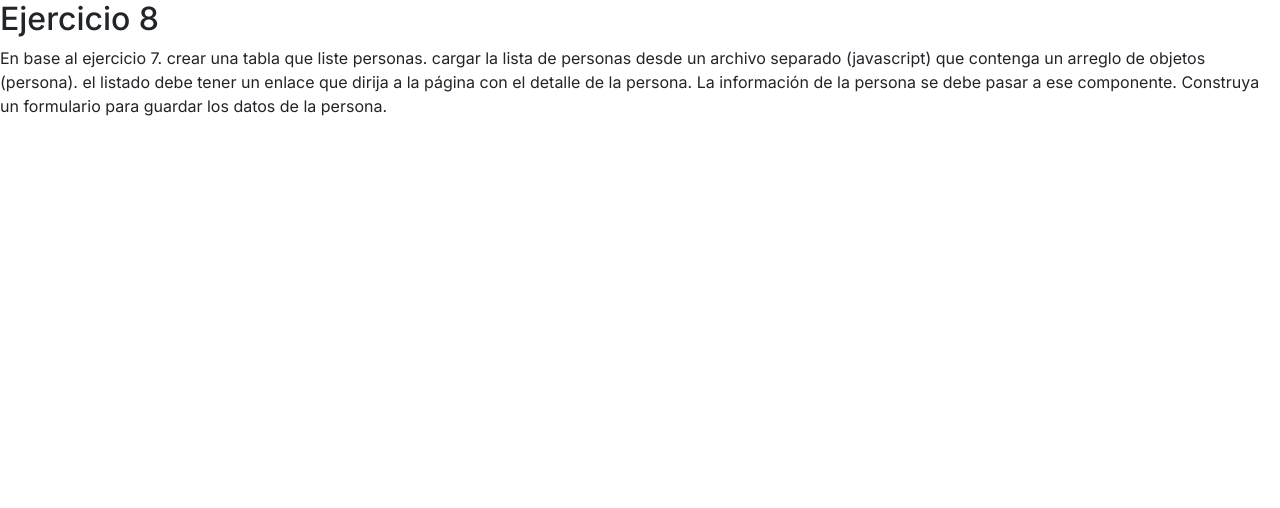
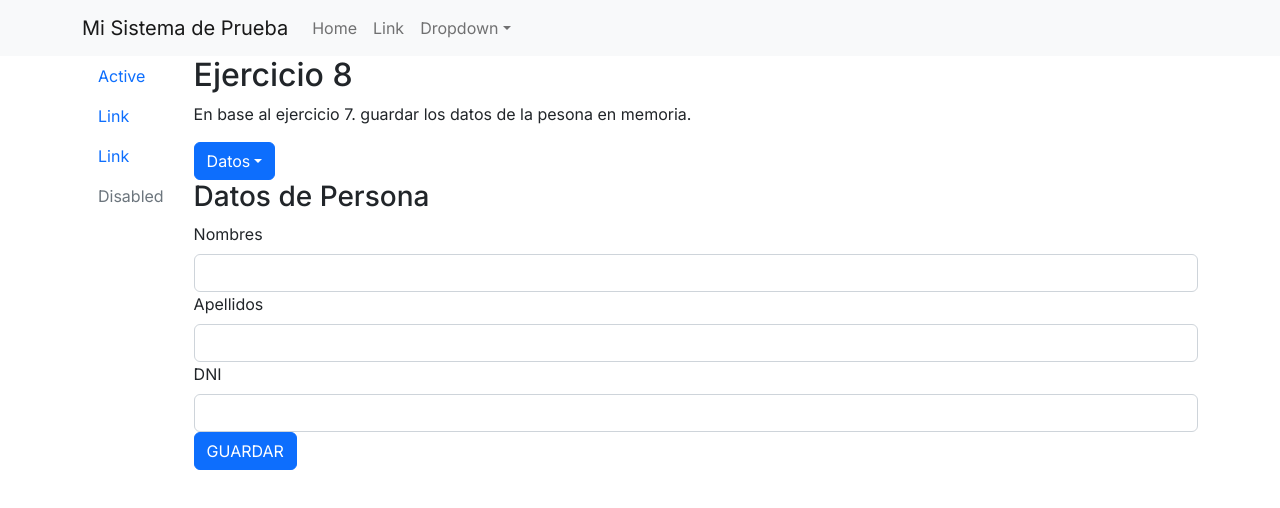
Before and after one commit to otro34/next-app-example, a Next.js app: page /ejercicio8 in a window 1280 px wide. Shown: the top 508 px of the page. Built offline with nearby package versions, Linux system fonts and the light colour scheme.

Commit message:
adding complete solution

```diff
--- /dev/null
+++ b/src/api/persona.js
@@ -0,0 +1,13 @@
+let personas = []
+
+const save = (persona) => {
+    personas.push(persona)
+}
+
+const getAll = () => {
+    return personas;
+}
+
+const PersonaApi = { save, getAll }
+
+export default PersonaApi
--- a/src/app/ejercicio8/page.js
+++ b/src/app/ejercicio8/page.js
@@ -1,19 +1,92 @@
 'use client';
 
+import Form from 'react-bootstrap/Form';
+import Dropdown from 'react-bootstrap/Dropdown';
+import DropdownButton from 'react-bootstrap/DropdownButton';
+
+import { useState } from 'react'
+import { Button } from 'react-bootstrap';
+import PersonaApi from '@/api/persona.js'
+
 const Ejercicio8 = () => {
+
+    const [showDatosPersona, setShowDatosPersona ] = useState(true)
+
+    const defaultPersona = {
+        nombres: "",
+        apellidos: "",
+        dni: "",
+        ciudad: "",
+        direccion: ""
+    }
+
+    const [persona, setPersona] = useState(defaultPersona)
+
+    const handleOnDropdownChange = (eventKey) => {
+        if (eventKey === "persona")
+            setShowDatosPersona(true)
+        else
+            setShowDatosPersona(false)
+    }
+
+    const handleOnClick = () => {
+
+        PersonaApi.save(persona)
+        const personas = PersonaApi.getAll()
+        console.log(personas)
+    }
+
     return (
         <div>
             <h2>
             Ejercicio 8
             </h2>
             <p>
-                En base al ejercicio 7. crear una tabla que liste personas.
-                cargar la lista de personas desde un archivo separado (javascript) que contenga un arreglo de
-                objetos (persona). el listado debe tener un enlace que dirija a la página con el detalle de la
-                persona. La información de la persona se debe pasar a ese componente.
-                Construya un formulario para guardar los datos de la persona.
-
+                En base al ejercicio 7. guardar los datos de la pesona en memoria.
             </p>
+            <div>
+                <DropdownButton
+                    id="dropdown-basic-button"
+                    title="Datos"
+                    onSelect={e => handleOnDropdownChange(e)}>
+                    <Dropdown.Item eventKey="persona">Datos de Persona</Dropdown.Item>
+                    <Dropdown.Item eventKey="direccion">Dirección</Dropdown.Item>
+                </DropdownButton>
+            </div>
+            {
+                showDatosPersona ?
+                <div>
+                    <h3>Datos de Persona</h3>
+                    <Form.Label htmlFor="Nombres">Nombres</Form.Label>
+                    <Form.Control type="text" id="Nombres"
+                        value={persona.nombres}
+                        onChange={e => setPersona({...persona, nombres: e.target.value})}/>
+                    <Form.Label htmlFor="Apellidos">Apellidos</Form.Label>
+                    <Form.Control type="text" id="Apellidos"
+                        value={persona.apellidos}
+                        onChange={e => setPersona({...persona, apellidos: e.target.value})}/>
+                    <Form.Label htmlFor="dni">DNI</Form.Label>
+                    <Form.Control type="text" id="dni"
+                        value={persona.dni}
+                        onChange={e => setPersona({...persona, dni: e.target.value})}/>
+                </div>
+                :
+                <div>
+                <h3>Direcciones</h3>
+                    <Form.Label htmlFor="Ciudad">Ciudad</Form.Label>
+                    <Form.Control type="text" id="Ciudad"
+                        value={persona.ciudad}
+                        onChange={e => setPersona({...persona, ciudad: e.target.value})}/>
+                    <Form.Label htmlFor="Direccion">Dirección</Form.Label>
+                    <Form.Control type="text" id="Direccion"
+                        value={persona.direccion}
+                        onChange={e => setPersona({...persona, direccion: e.target.value})}
+                    />
+                </div>
+            }
+            <div>
+                <Button onClick={() => handleOnClick()}>GUARDAR</Button>
+            </div>
         </div>
     )
 }
--- a/src/app/globals.css
+++ b/src/app/globals.css
@@ -9,3 +9,15 @@ body {
   padding: 0; /* Remove padding */
   margin: 0; /* Remove margins */
 }
+
+.container {
+  display: flex;
+}
+
+.contenedorMenu {
+  width: 10%
+}
+
+.principal {
+  width: 90%;
+}
--- a/src/app/layout.js
+++ b/src/app/layout.js
@@ -7,6 +7,8 @@ import './globals.css'
 import { Inter } from 'next/font/google'
 import { useEffect } from 'react';
 import dynamic from "next/dynamic";
+import TopBar from '@/components/TopBar/TopBar';
+import Menu from '@/components/Menu/Menu';
 
 const inter = Inter({ subsets: ['latin'] })
 
@@ -17,8 +19,16 @@ function RootLayout({ children }) {
       <head>
 
       </head>
-      <body className={inter.className}>{children}
-
+      <body className={inter.className}>
+        <TopBar />
+        <main className="container">
+          <nav className="contenedorMenu">
+            <Menu />
+          </nav>
+          <section className="principal">
+            {children}
+          </section>
+        </main>
       </body>
     </html>
   )
--- /dev/null
+++ b/src/components/Menu/Menu.jsx
@@ -0,0 +1,16 @@
+import Nav from 'react-bootstrap/Nav';
+
+function Menu() {
+  return (
+    <Nav defaultActiveKey="/home" className="flex-column">
+      <Nav.Link href="/home">Active</Nav.Link>
+      <Nav.Link eventKey="link-1">Link</Nav.Link>
+      <Nav.Link eventKey="link-2">Link</Nav.Link>
+      <Nav.Link eventKey="disabled" disabled>
+        Disabled
+      </Nav.Link>
+    </Nav>
+  );
+}
+
+export default Menu;
--- /dev/null
+++ b/src/components/TopBar/TopBar.jsx
@@ -0,0 +1,34 @@
+import Container from 'react-bootstrap/Container';
+import Nav from 'react-bootstrap/Nav';
+import Navbar from 'react-bootstrap/Navbar';
+import NavDropdown from 'react-bootstrap/NavDropdown';
+
+const TopBar = () => {
+  return (
+    <Navbar bg="light" expand="lg">
+      <Container>
+        <Navbar.Brand href="#home">Mi Sistema de Prueba</Navbar.Brand>
+        <Navbar.Toggle aria-controls="basic-navbar-nav" />
+        <Navbar.Collapse id="basic-navbar-nav">
+          <Nav className="me-auto">
+            <Nav.Link href="#home">Home</Nav.Link>
+            <Nav.Link href="#link">Link</Nav.Link>
+            <NavDropdown title="Dropdown" id="basic-nav-dropdown">
+              <NavDropdown.Item href="#action/3.1">Action</NavDropdown.Item>
+              <NavDropdown.Item href="#action/3.2">
+                Another action
+              </NavDropdown.Item>
+              <NavDropdown.Item href="#action/3.3">Something</NavDropdown.Item>
+              <NavDropdown.Divider />
+              <NavDropdown.Item href="#action/3.4">
+                Separated link
+              </NavDropdown.Item>
+            </NavDropdown>
+          </Nav>
+        </Navbar.Collapse>
+      </Container>
+    </Navbar>
+  );
+}
+
+export default TopBar;
```
Also changed, not shown: src/app/ejercicio6/page.js (+11 -0 lines), src/app/ejercicio7/page.js (+46 -0 lines), src/components/Toast/Toast.jsx (added, +16 -0 lines).
